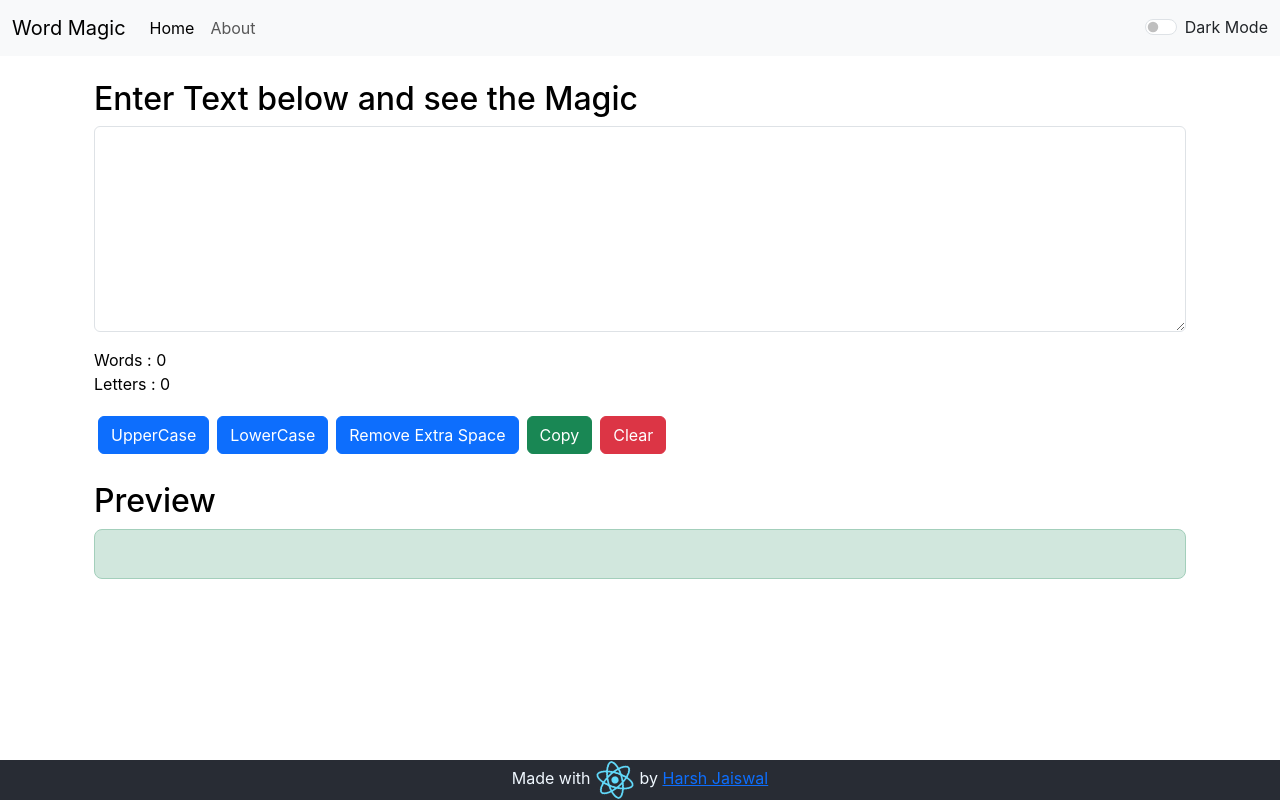
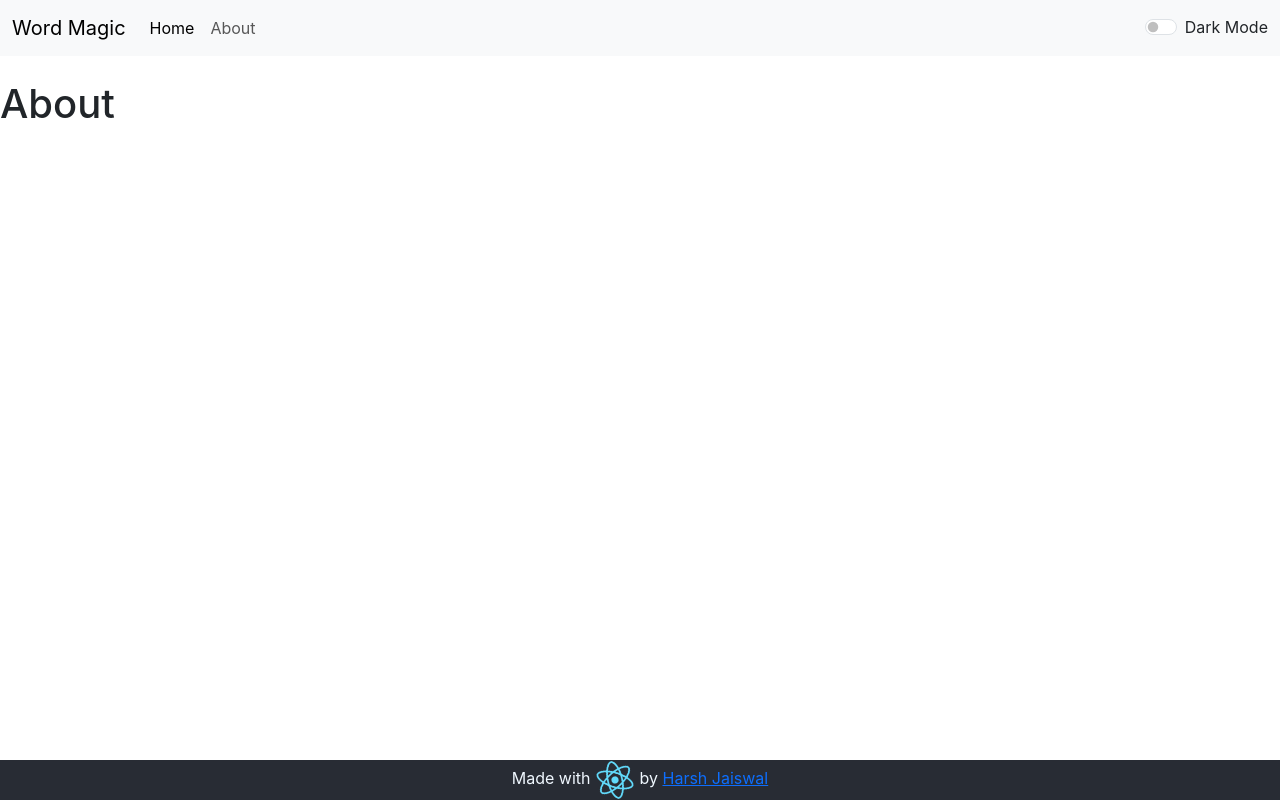
Before and after one commit to dev-harsh/WordMagic, a React (Create React App) app: page /about in a window 1280 px wide. Built offline with nearby package versions, Linux system fonts and the light colour scheme.

Commit message:
added React Router

```diff
--- a/package.json
+++ b/package.json
@@ -6,9 +6,13 @@
     "@testing-library/jest-dom": "^5.16.5",
     "@testing-library/react": "^13.4.0",
     "@testing-library/user-event": "^13.5.0",
+    "localforage": "^1.10.0",
+    "match-sorter": "^6.3.1",
     "react": "^18.2.0",
     "react-dom": "^18.2.0",
-    "react-scripts": "5.0.1",
+    "react-router-dom": "^6.9.0",
+    "react-scripts": "^5.0.1",
+    "sort-by": "^1.2.0",
     "web-vitals": "^2.1.4"
   },
   "scripts": {
--- a/src/App.js
+++ b/src/App.js
@@ -2,6 +2,13 @@ import Navbar from './Component/Navbar';
 import TextArea from './Component/TextArea';
 import React, { useState } from 'react';
 import Footer from './Component/Footer';
+import About from './Component/About';
+import Error404 from './Component/Error404';
+import {
+  BrowserRouter,
+  Routes,
+  Route,
+} from "react-router-dom";
 
 
 function App() {
@@ -19,11 +26,17 @@ function App() {
   }
 
   return (
-    <>
+    <BrowserRouter>
       <Navbar mode={theme} toggleMode={toggleMode}/>
-      <TextArea mode={theme}/>
+
+      <Routes>
+        <Route exact path="/about"  element={<About/>} />
+        <Route exact path="/"  element={<TextArea mode={theme}/>} />
+        <Route exact path="*"  element={<Error404/>} />
+      </Routes>
+
       <Footer/>
-    </>
+    </BrowserRouter>
   );
 }
 
--- /dev/null
+++ b/src/Component/About.js
@@ -0,0 +1,9 @@
+import React from 'react'
+
+export default function About() {
+  return (
+    <div>
+        <h1 style={{paddingTop:"2em"}}>About</h1>
+    </div>
+  )
+}
--- /dev/null
+++ b/src/Component/Error404.js
@@ -0,0 +1,9 @@
+import React from 'react'
+
+export default function Error404() {
+  return (
+    <div>
+        <h1 style={{paddingTop:"2em"}}>Error404</h1>
+    </div>
+  )
+}
--- a/src/Component/Footer.js
+++ b/src/Component/Footer.js
@@ -4,7 +4,7 @@ import './Footer.css';
 export default function Footer() {
   return (
     <div className='footer'>
-        <p className='footerP'>Made with <img className="App-logo" src="logo512.png"/> by <a href='https://www.linkedin.com/in/theharshjaiswal/'>Harsh Jaiswal</a></p>
+        <p className='footerP'>Made with <img className="App-logo" src="logo512.png" alt='react-logo'/> by <a href='https://www.linkedin.com/in/theharshjaiswal/'>Harsh Jaiswal</a></p>
     </div>
   )
 }
--- a/src/Component/Navbar.js
+++ b/src/Component/Navbar.js
@@ -1,26 +1,27 @@
 import React from 'react'
 import './Navbar.css';
+import {Link} from "react-router-dom";
 
 export default function Navbar (props) {
   return (
         <nav className="nav-master-container">
         <nav className="navbar navbar-expand-lg bg-body-tertiary"data-bs-theme={props.mode.toLowerCase()} >
             <div className="container-fluid">
-                <a className="navbar-brand" href="#">Word Magic</a>
+                <Link className="navbar-brand" to="/">Word Magic</Link>
                 <button className="navbar-toggler" type="button" data-bs-toggle="collapse" data-bs-target="#navbarSupportedContent" aria-controls="navbarSupportedContent" aria-expanded="false" aria-label="Toggle navigation">
                     <span className="navbar-toggler-icon" />
                 </button>
                 <div className="collapse navbar-collapse" id="navbarSupportedContent">
                     <ul className="navbar-nav me-auto mb-2 mb-lg-0">
                     <li className="nav-item">
-                        <a className="nav-link active" aria-current="page" href="#">Home</a>
+                        <Link className="nav-link active" aria-current="page" to="/">Home</Link>
                     </li>
                     <li className="nav-item">
-                        <a className="nav-link" href="#">About</a>
+                        <Link className="nav-link" to="/about">About</Link>
                     </li>
                     </ul>
 
-                    <div className={`form-check form-switch text-${props.mode=="Dark"?"light":"dark"}`}>
+                    <div className={`form-check form-switch text-${props.mode==="Dark"?"light":"dark"}`}>
                         <input onClick={props.toggleMode} className="form-check-input" type="checkbox" role="switch" id="flexSwitchCheckDefault"/>
                         <label className="form-check-label" for="flexSwitchCheckDefault">Dark Mode</label>
                     </div>
```
Also changed, not shown: 1 other file (tests, documents, lock files or other folders).
